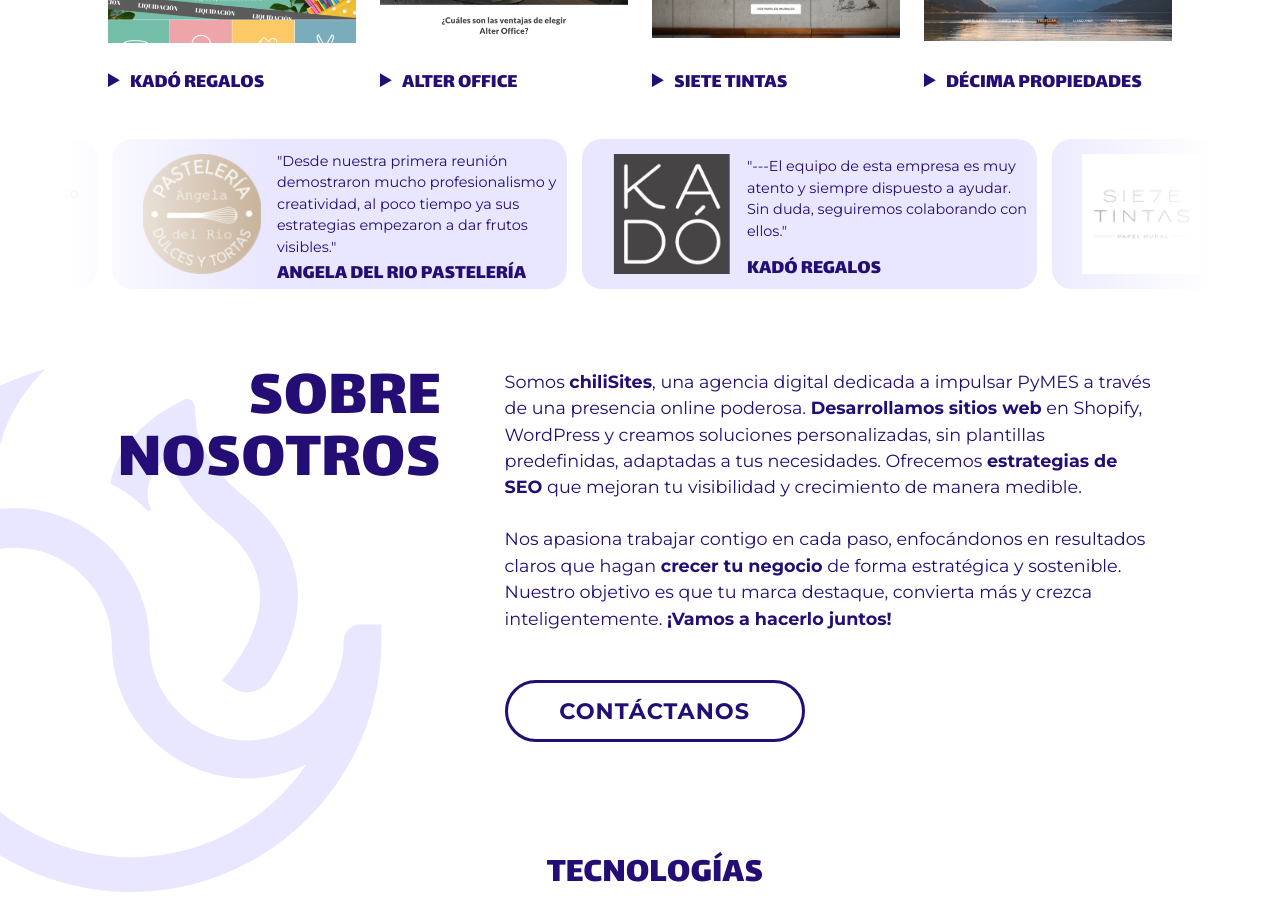
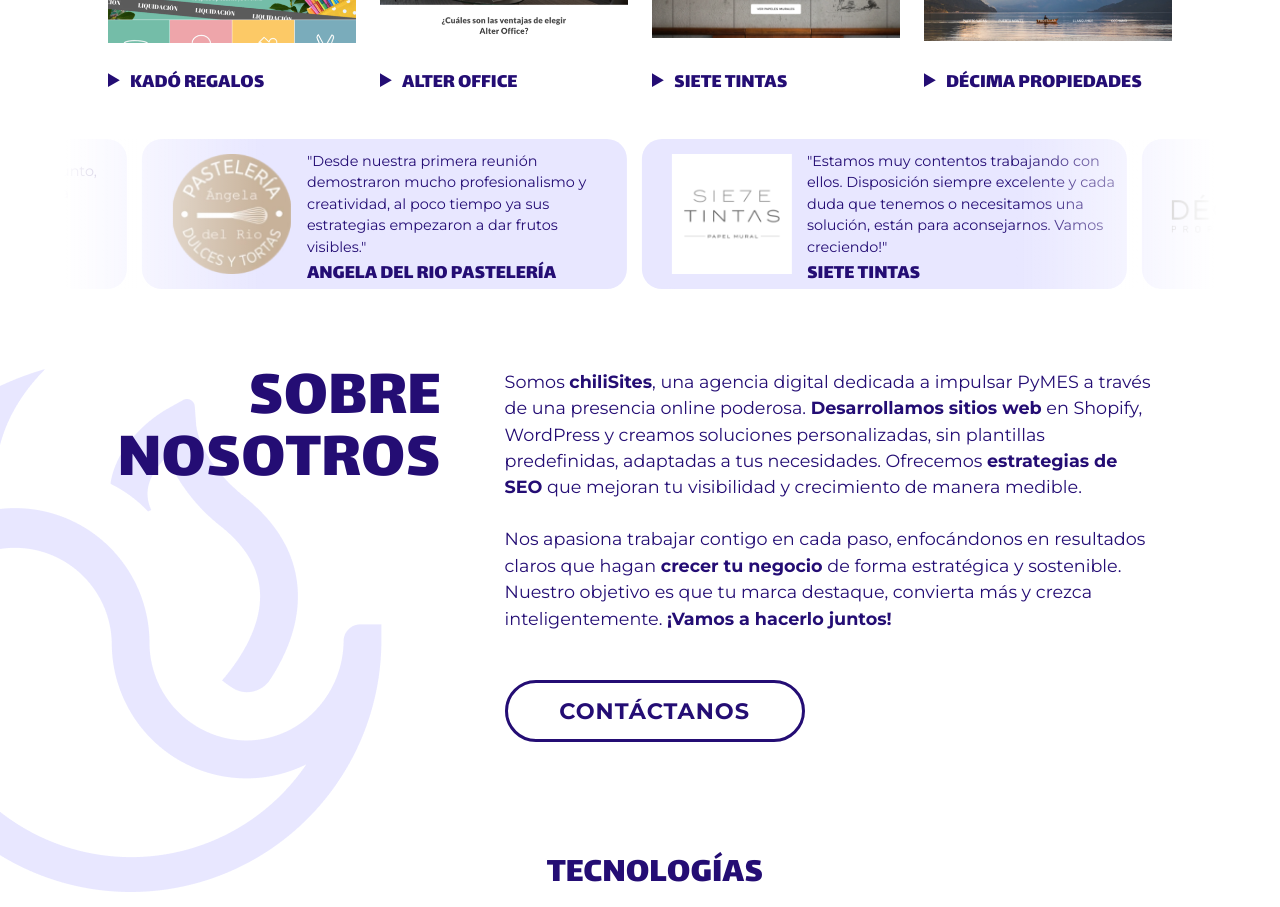
Before and after one commit to jrdelrio/chilisites-landing, a React (Create React App) app: page / in a window 1280 px wide. Shown: the part 1760-2667 px from the top of the page. Built offline with nearby package versions, Linux system fonts and the light colour scheme.

Commit message:
eliminado la reseña de kado

```diff
--- a/src/components/Slider.js
+++ b/src/components/Slider.js
@@ -27,16 +27,16 @@ const Slider = () => {
             quote: '"Desde nuestra primera reunión demostraron mucho profesionalismo y creatividad, al poco tiempo ya sus estrategias empezaron a dar frutos visibles."',
             empresa: "ANGELA DEL RIO PASTELERÍA",
         },
-        {
-            id: 3,
-            image: kado,
-            quote: '"---El equipo de esta empresa es muy atento y siempre dispuesto a ayudar. Sin duda, seguiremos colaborando con ellos."',
-            empresa: "KADÓ REGALOS",
-        },
+        // {
+        //     id: 3,
+        //     image: kado,
+        //     quote: '"---El equipo de esta empresa es muy atento y siempre dispuesto a ayudar. Sin duda, seguiremos colaborando con ellos."',
+        //     empresa: "KADÓ REGALOS",
+        // },
         {
             id: 4,
             image: sieteTintas,
-            quote: '"---Gracias a su asesoría, hemos logrado mejorar significativamente nuestros procesos. Recomiendo sus servicios sin dudar."',
+            quote: '"Estamos muy contentos trabajando con ellos. Disposición siempre excelente y cada duda que tenemos o necesitamos una solución, están para aconsejarnos. Vamos creciendo!"',
             empresa: "SIETE TINTAS",
         },
         // {
--- a/src/sections/Contact.js
+++ b/src/sections/Contact.js
@@ -20,6 +20,18 @@ const Contact = () => {
 
     const handleSubmit = (event) => {
         event.preventDefault();
+
+        // Validación de campos requeridos
+        if (
+            !formData.name ||
+            !formData.lastname ||
+            !formData.email ||
+            !formData.phone ||
+            !formData.comment
+        ) {
+            alert("Por favor, rellena todos los campos del formulario de contacto.");
+            return; // Detiene la ejecución si faltan campos
+        }
 
         const templateParams = {
             from_name: formData.name,
```
